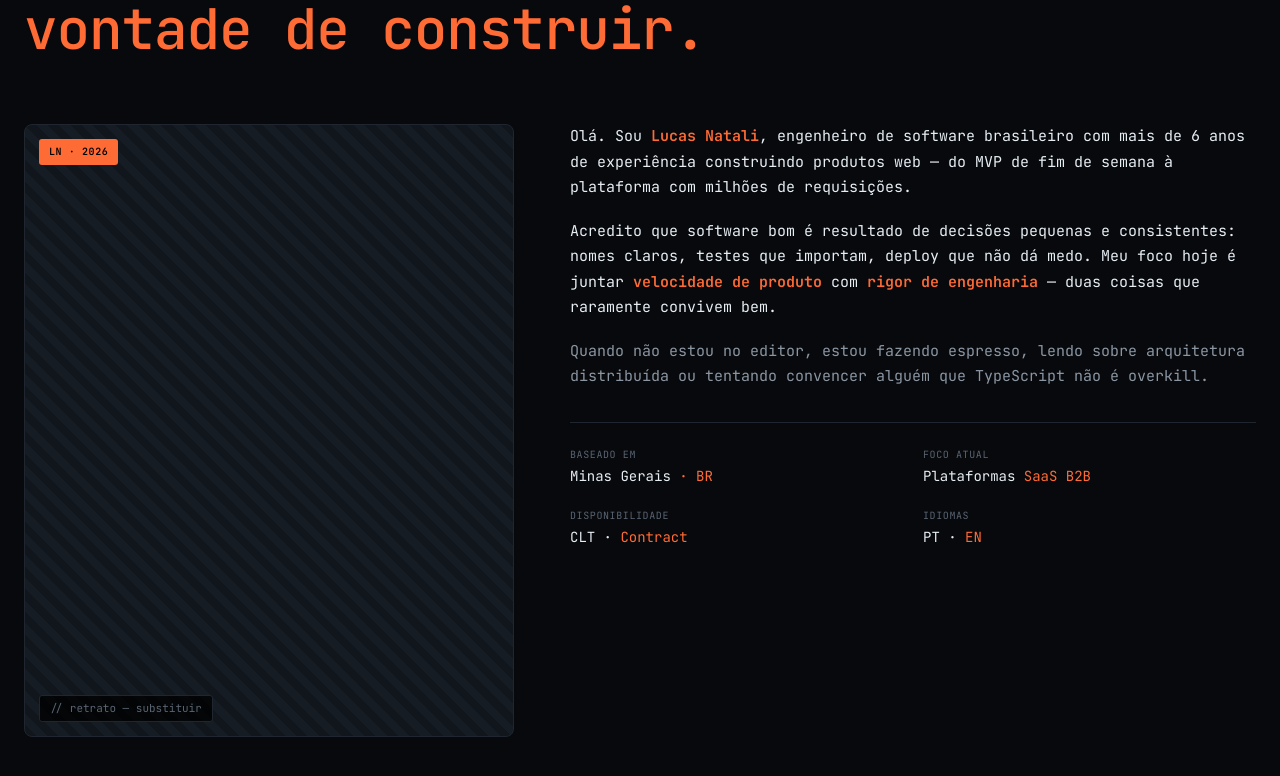
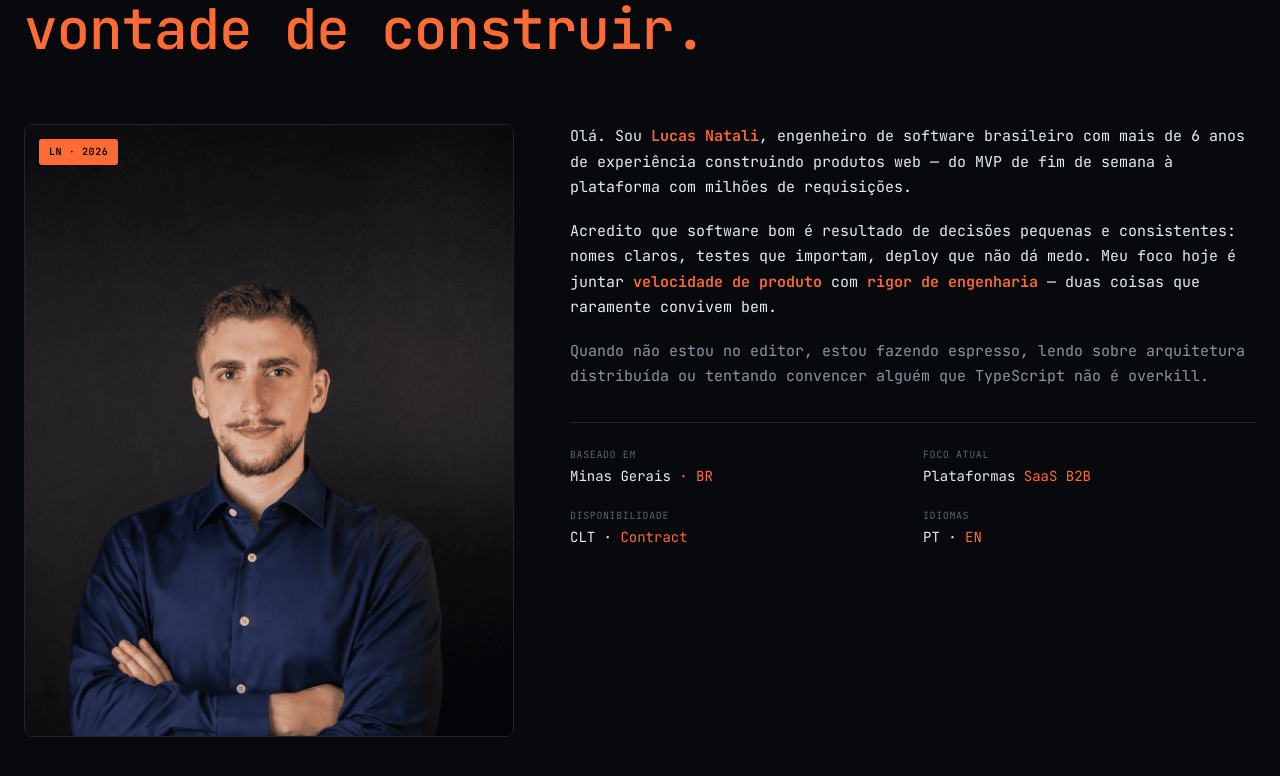
Before and after one commit to lucasnatali98/lucas-natali-personal-page-frontend, a React (Vite) app: page / in a window 1280 px wide. Shown: the part 1403-2179 px from the top of the page. Built offline with nearby package versions, Linux system fonts and the light colour scheme.

Commit message:
refactor: definindo imagem pessoal para seção de sobre

```diff
--- a/src/pages/Sobre.tsx
+++ b/src/pages/Sobre.tsx
@@ -12,6 +12,7 @@ export default function Sobre() {
 
         <div className="about-grid" style={{ marginTop: 64 }}>
           <div className="about-photo reveal">
+            <img src="/foto_pessoal.png" alt="Lucas Natali" className="about-photo-img" />
             <span className="about-photo-tag">LN · 2026</span>
           </div>
 
--- a/src/styles/editorial.css
+++ b/src/styles/editorial.css
@@ -588,20 +588,14 @@ section { position: relative; padding: 100px 0; }
   border-radius: 8px;
   overflow: hidden;
   border: 1px solid var(--border);
-  background:
-    repeating-linear-gradient(45deg,
-      var(--surface) 0, var(--surface) 8px,
-      var(--surface-2) 8px, var(--surface-2) 16px);
   font-family: var(--font-mono);
 }
-.about-photo::after {
-  content: "// retrato — substituir";
-  position: absolute; bottom: 14px; left: 14px;
-  font-size: 11px; color: var(--text-dim);
-  padding: 4px 10px;
-  background: rgba(0, 0, 0, 0.8);
-  border: 1px solid var(--border);
-  border-radius: 3px;
+.about-photo-img {
+  width: 100%;
+  height: 100%;
+  object-fit: cover;
+  object-position: center top;
+  display: block;
 }
 .about-photo-tag {
   position: absolute; top: 14px; left: 14px;
```
Also changed, not shown: public/foto_pessoal.png (added).
